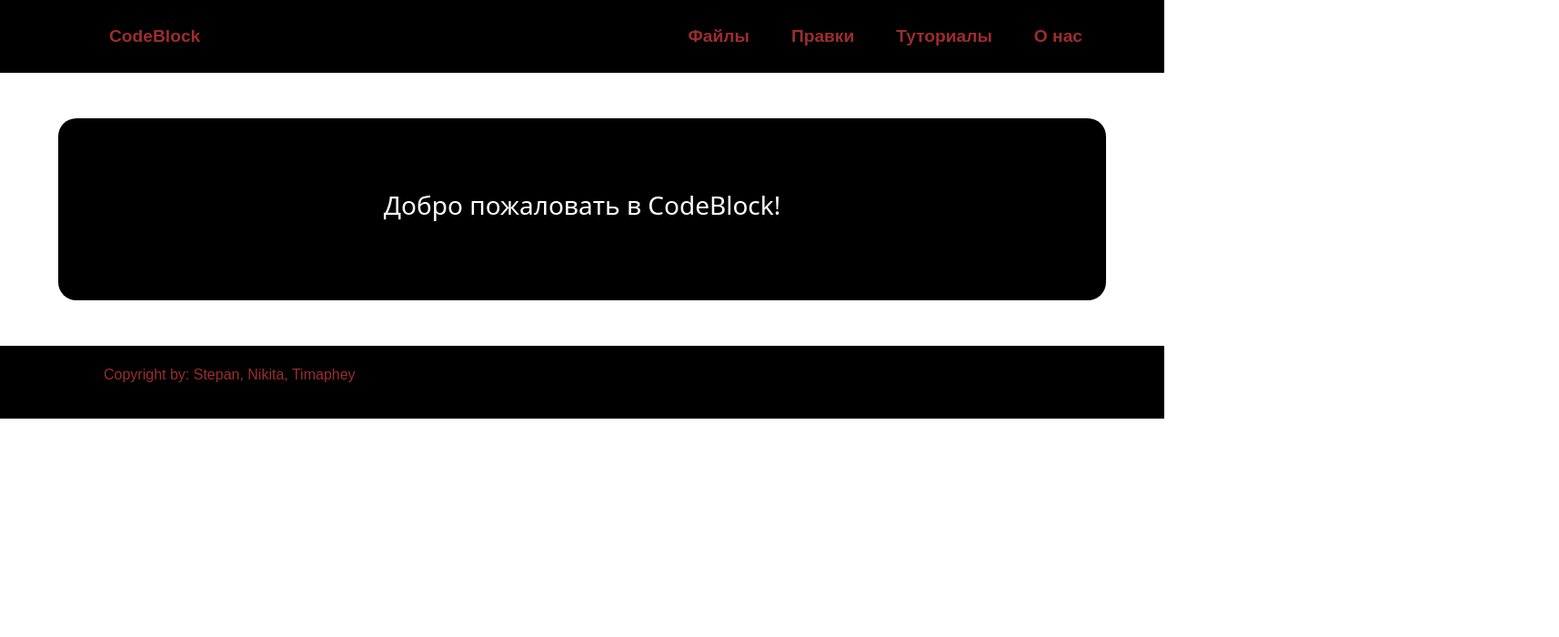
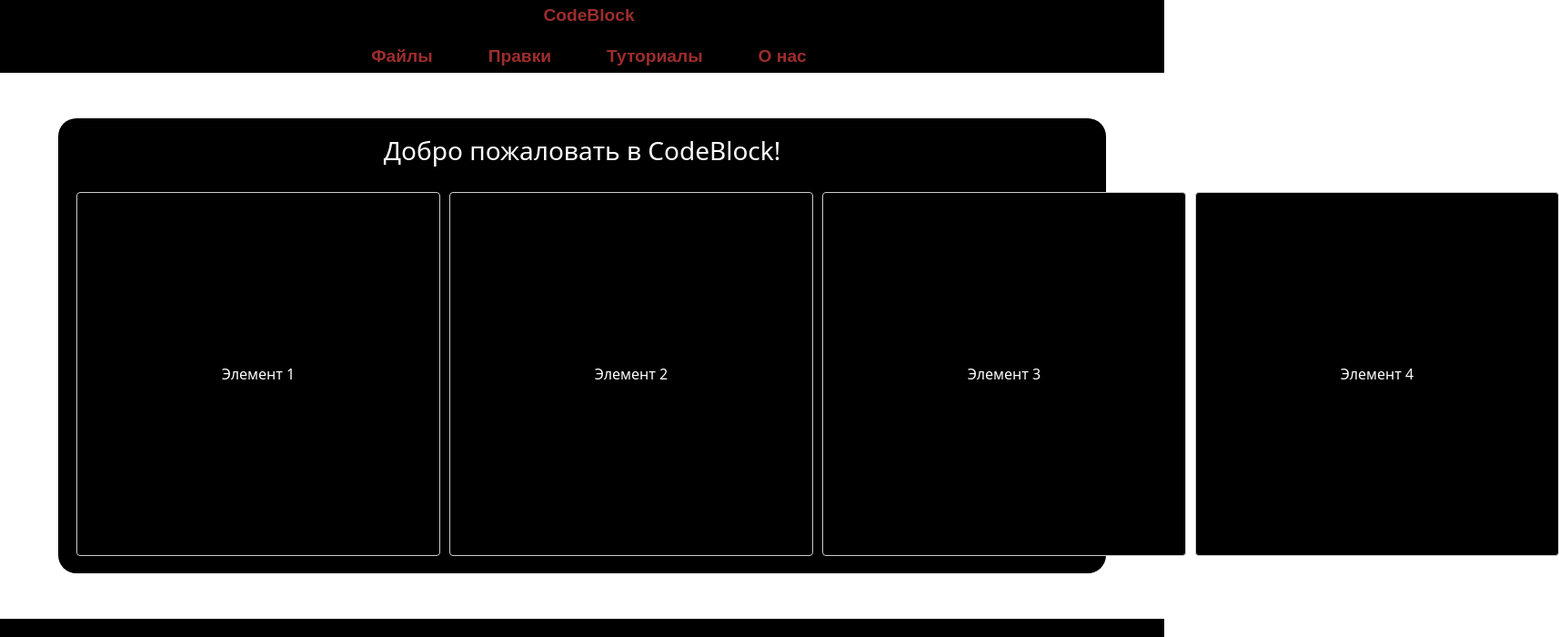
Before and after one commit to vagranted/CodeBlocks, a Vue app: page / in a window 1280 px wide. Shown: the top 700 px of the page at 91% size, 1714 px wide, since content can reach past the window. Built offline with nearby package versions, Linux system fonts and the light colour scheme.

Commit message:
edited style

```diff
--- a/src/assets/footer.css
+++ b/src/assets/footer.css
@@ -1,9 +1,31 @@
-footer {
-  background-color: black;
-  padding: 16px;
-  font-family: 'evolventa', Arial, sans-serif;
-  font-size: 1em;
-  color: #9d2d2d;
-  height: 100%;
-  align-content: center;
+
+.container {
+  flex: 1;
+  display: flex;
+  flex-direction: column;
 }
+
+.footer {
+  margin-top: auto;
+  background-color: #000000;
+  color: white;
+  padding: 20px;
+}
+
+.logo {
+  width: 50px;
+  height: 50px;
+  background-color: #666;
+  border-radius: 5px;
+}
+
+
+.navbar a {
+  color: white;
+  text-decoration: none;
+  margin-right: 15px;
+}
+
+.navbar a:hover {
+  text-decoration: underline;
+}
--- /dev/null
+++ b/src/components/DraganDrope.vue
@@ -0,0 +1,99 @@
+<!-- SimpleDragDrop.vue -->
+<template>
+  <div class="drag-drop-container">
+    <div
+      class="draggable-item"
+      v-for="(item, index) in items"
+      :key="item.id"
+      draggable="true"
+      @dragstart="onDragStart($event, index)"
+      @dragend="onDragEnd"
+      @dragover.prevent
+      @drop="onDrop($event, index)"
+    >
+      {{ item.text }}
+    </div>
+  </div>
+</template>
+
+<script>
+export default {
+  name: 'DragDrop',
+  data() {
+    return {
+      items: [
+        { id: 1, text: 'Элемент 1' },
+        { id: 2, text: 'Элемент 2' },
+        { id: 3, text: 'Элемент 3' },
+        { id: 4, text: 'Элемент 4' },
+      ],
+      draggedItemIndex: null,
+    }
+  },
+  methods: {
+    onDragStart(event, index) {
+      this.draggedItemIndex = index
+      event.dataTransfer.effectAllowed = 'move'
+      event.dataTransfer.setData('text/plain', index)
+      event.target.classList.add('dragging')
+    },
+
+    onDragEnd(event) {
+      event.target.classList.remove('dragging')
+      this.draggedItemIndex = null
+    },
+
+    onDrop(event, dropIndex) {
+      event.preventDefault()
+
+      if (this.draggedItemIndex === null || this.draggedItemIndex === dropIndex) {
+        return
+      }
+
+      const itemsCopy = [...this.items]
+      const [draggedItem] = itemsCopy.splice(this.draggedItemIndex, 1)
+      itemsCopy.splice(dropIndex, 0, draggedItem)
+
+      this.items = itemsCopy
+      this.$emit('update:items', this.items)
+    },
+  },
+}
+</script>
+
+<style scoped>
+template {
+  color: black;
+}
+.drag-drop-container {
+  display: flex;
+  flex-direction: row;
+  gap: 10px;
+  padding: 20px;
+}
+
+.draggable-item {
+  display: flex;
+  text-align: center;
+  padding: 20px;
+  background: #000000;
+  border: 1px solid #ccc;
+  border-radius: 4px;
+  cursor: move;
+  user-select: none;
+  transition: background-color 0.2s;
+  min-height: 400px;
+  min-width: 400px;
+  align-items: center;
+  justify-content: space-around;
+}
+
+.draggable-item:hover {
+  background: #000000;
+}
+
+.draggable-item.dragging {
+  opacity: 0.5;
+  background: #932727;
+}
+</style>
--- a/src/components/Footer.vue
+++ b/src/components/Footer.vue
@@ -1,12 +1,8 @@
 <template>
-  <footer class="navbar navbar-expand-lg navbar-black bg-black">
-    <div class="container">
-      <ul class="footer">
+  <footer>
+    <meta charset="UTF-8" />
+      <div class="footer">
         <a>Copyright by: Stepan, Nikita, Timaphey</a>
-      </ul>
-    </div>
+      </div>
   </footer>
 </template>
-<style scoped>
-
-</style>
--- a/src/views/MainView.vue
+++ b/src/views/MainView.vue
@@ -2,17 +2,22 @@
   <div class="main">
     <div class="main_alert">
       <h3>Добро пожаловать в CodeBlock!</h3>
+      <DragDrop lists="123"/>
     </div>
   </div>
 </template>
 
-<script setup></script>
+<script setup>
+import DragDrop from '@/components/DraganDrope.vue'
+</script>
 
 <style scoped>
-
+h3{
+  padding-top: 20px;
+}
 .main {
   width: 90%;
-  height: 200px;
+  height: 500px;
   background-color: #000000;
   margin: 50px auto;
   text-decoration: none;
```
